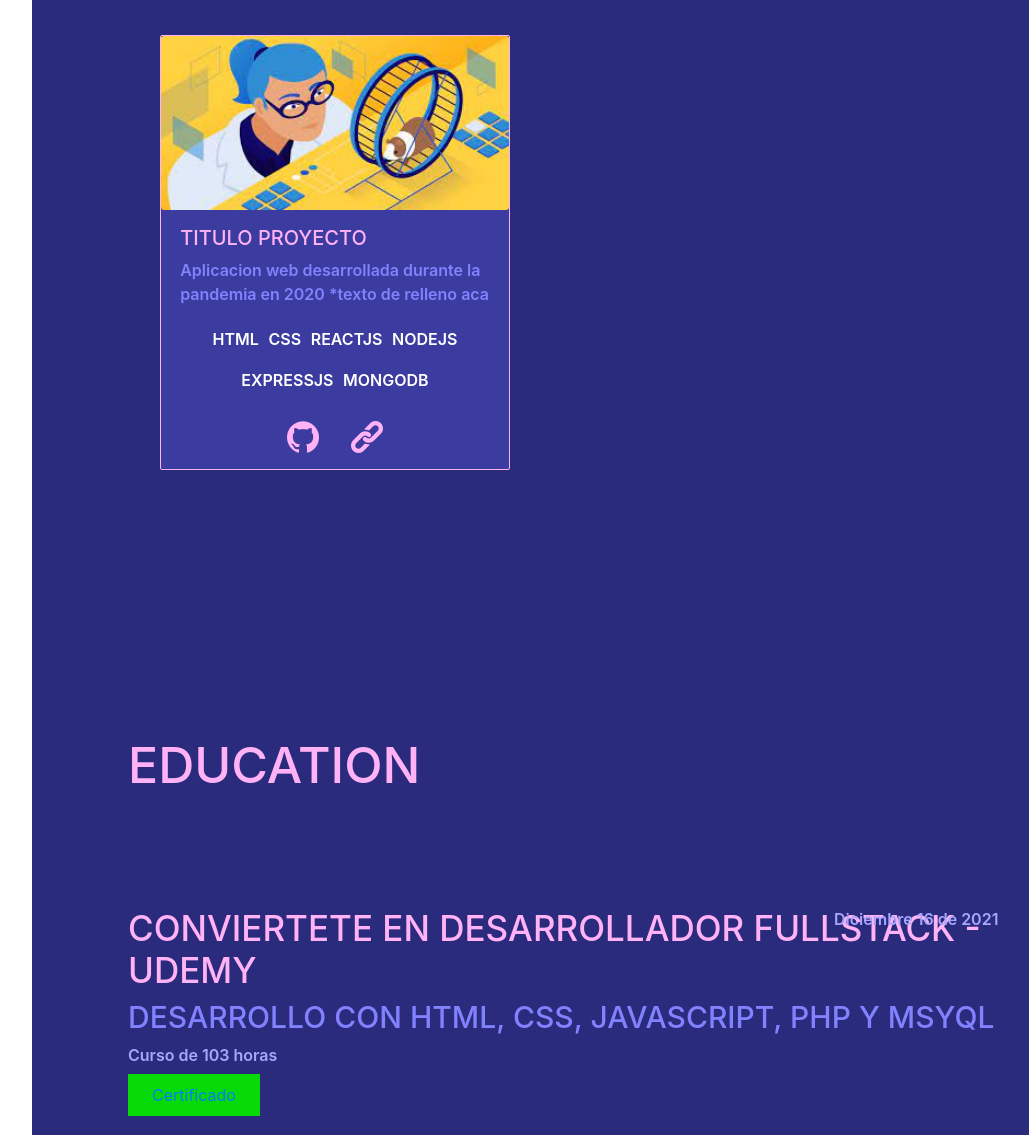
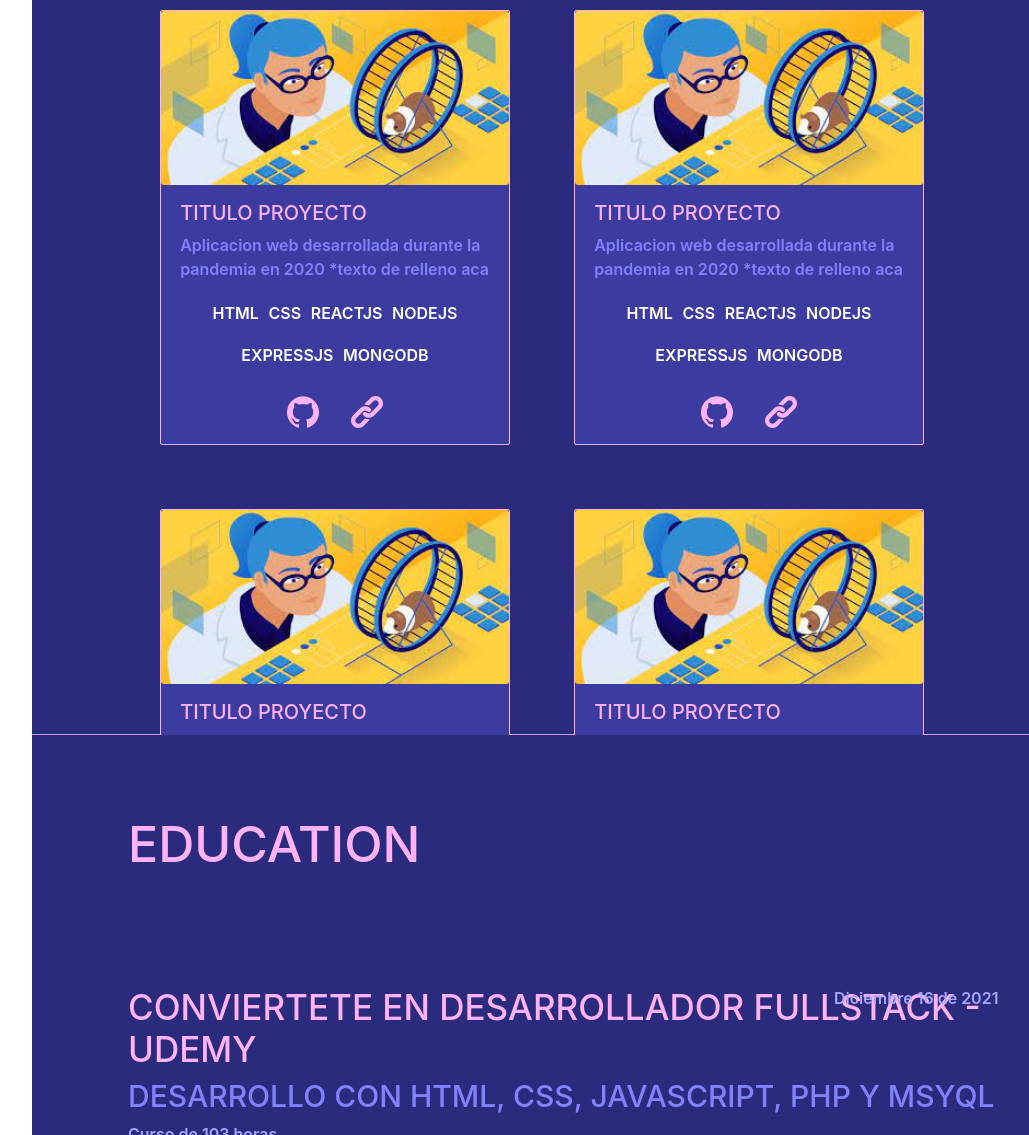
Before and after one commit to aguustin/secondPort, a plain HTML site: page index.html in a window 1280 px wide. Shown: the part 1665-2800 px from the top of the page, without its empty margins (224-1253 px from the left). Drawn offline with nearby package versions, Linux system fonts and the light colour scheme.

Commit message:
casi terminado

```diff
--- a/index.css
+++ b/index.css
@@ -58,9 +58,10 @@
 && .mail{
     background-color: transparent;
     border: none;
-    color: rgb(8, 218, 8);
+    color: rgb(255, 167, 255);
     height: 0px;
     margin-top: -1px;
+    margin-right: 14rem;
     font-size: 20px;
     font-weight: 600;
 }
@@ -81,7 +82,7 @@
     && #lastname{
         margin-left: 20px;
         font-size: 72px;
-        color: rgb(8, 218, 8);
+        color: rgb(255, 167, 255);
     }
 
     && .welcome{
@@ -93,7 +94,7 @@
         font-size: 18px;
         border: none;
         border-radius: 7px;
-        background-color: rgb(8, 218, 8);
+        background-color: rgb(255, 167, 255);
         font-weight: 600;
         box-shadow: 0px 6px 1px 7px rgba(130,130,255,0.44);
         -webkit-box-shadow: 0px 6px 1px 7px rgba(130,130,255,0.44);
@@ -127,11 +128,12 @@
     width: 80%;
     height: 100vh;
     background-color: rgb(43, 43, 126);
+    border-bottom: 1px solid rgb(255, 167, 255);
 }
 
-.aboutme-container, .project-lenguages{
+.aboutme-container, .project-lenguages, .info, .aboutme-container, .portfolio-container, .education-container, .skills-container, .contact-container{
     justify-content: left;
-    align-items: left;
+    align-items: center;
 }
 
 .aboutme{
@@ -163,6 +165,7 @@
     width: 90%;
     margin-left: 6rem;
     overflow-y: scroll;
+    height: 850px;
 
     && h1, h2{
         color: rgb(255, 178, 245);
@@ -324,7 +327,6 @@
 .contact{
     width: 85%;
     margin-bottom: 3rem;
-    margin-left: 6rem;
 
     && h1{
         font-size: 50px;
@@ -346,7 +348,6 @@
     && label{
         margin-left: .8rem;
         color: rgb(252, 242, 242);
-        font-weight: 600;
     }
 
     && b{
@@ -372,4 +373,10 @@
         color: rgb(252, 242, 242);
         font-weight: 600;
     }
+
+    && h3{
+        font-size: 19px;
+        margin-top: 3rem;
+        color: rgb(255, 131, 238);
+    }
 }
--- a/index.html
+++ b/index.html
@@ -34,7 +34,7 @@
                         </div>
                         <p class="welcome m-3">WELCOME TO MY PORTFOLIO AS A JR DEVELOPER</p>
                         <div class="d-flex m-3">
-                            <p class="contact">If you want to contact me you can send me a message to</p><button class="mail">agustin.molee@gmail.com</button>
+                            <p class="contact">If you want to contact me you can send me a message to</p><button class="mail">aguustin.molee@gmail.com</button>
                         </div>
                         <button class="download-cv m-3">Download my CV</button>
                         <div class="social-networks d-flex">
@@ -83,10 +83,94 @@
                                     </div>
                                 </div>
                             </div>
+                            <div class="card-project">
+                                <img class="card-img" src="prueba.jpg" alt=""></img>
+                            <div class="project-desc">
+                                <h2>TITULO PROYECTO</h2>
+                                <p>Aplicacion web desarrollada durante la pandemia en 2020 *texto de relleno aca</p>
+                            </div>
+                            <div class="project-lenguages">
+                                <div class="e d-flex flex-wrap">
+                                    <li><img src="" alt=""></img><label>HTML</label></li>
+                                    <li><img src="" alt=""></img><label>CSS</label></li>
+                                    <li><img src="" alt=""></img><label>REACTJS</label></li>
+                                    <li><img src="" alt=""></img><label>NODEJS</label></li>
+                                    <li><img src="" alt=""></img><label>EXPRESSJS</label></li>
+                                    <li><img src="" alt=""></img><label>MONGODB</label></li>
+                                </div>
+                                <div class="icons-card d-flex">
+                                    <img src="github.png" alt=""></img>
+                                    <img src="link.png" alt=""></img>
                                 </div>
                             </div>
                         </div>
-                <div class="education-container position-relative">
+                        <div class="card-project">
+                            <img class="card-img" src="prueba.jpg" alt=""></img>
+                        <div class="project-desc">
+                            <h2>TITULO PROYECTO</h2>
+                            <p>Aplicacion web desarrollada durante la pandemia en 2020 *texto de relleno aca</p>
+                        </div>
+                        <div class="project-lenguages">
+                            <div class="e d-flex flex-wrap">
+                                <li><img src="" alt=""></img><label>HTML</label></li>
+                                <li><img src="" alt=""></img><label>CSS</label></li>
+                                <li><img src="" alt=""></img><label>REACTJS</label></li>
+                                <li><img src="" alt=""></img><label>NODEJS</label></li>
+                                <li><img src="" alt=""></img><label>EXPRESSJS</label></li>
+                                <li><img src="" alt=""></img><label>MONGODB</label></li>
+                            </div>
+                            <div class="icons-card d-flex">
+                                <img src="github.png" alt=""></img>
+                                <img src="link.png" alt=""></img>
+                            </div>
+                        </div>
+                    </div>
+                    <div class="card-project">
+                        <img class="card-img" src="prueba.jpg" alt=""></img>
+                    <div class="project-desc">
+                        <h2>TITULO PROYECTO</h2>
+                        <p>Aplicacion web desarrollada durante la pandemia en 2020 *texto de relleno aca</p>
+                    </div>
+                    <div class="project-lenguages">
+                        <div class="e d-flex flex-wrap">
+                            <li><img src="" alt=""></img><label>HTML</label></li>
+                            <li><img src="" alt=""></img><label>CSS</label></li>
+                            <li><img src="" alt=""></img><label>REACTJS</label></li>
+                            <li><img src="" alt=""></img><label>NODEJS</label></li>
+                            <li><img src="" alt=""></img><label>EXPRESSJS</label></li>
+                            <li><img src="" alt=""></img><label>MONGODB</label></li>
+                        </div>
+                        <div class="icons-card d-flex">
+                            <img src="github.png" alt=""></img>
+                            <img src="link.png" alt=""></img>
+                        </div>
+                    </div>
+                </div>
+                <div class="card-project">
+                    <img class="card-img" src="prueba.jpg" alt=""></img>
+                <div class="project-desc">
+                    <h2>TITULO PROYECTO</h2>
+                    <p>Aplicacion web desarrollada durante la pandemia en 2020 *texto de relleno aca</p>
+                </div>
+                <div class="project-lenguages">
+                    <div class="e d-flex flex-wrap">
+                        <li><img src="" alt=""></img><label>HTML</label></li>
+                        <li><img src="" alt=""></img><label>CSS</label></li>
+                        <li><img src="" alt=""></img><label>REACTJS</label></li>
+                        <li><img src="" alt=""></img><label>NODEJS</label></li>
+                        <li><img src="" alt=""></img><label>EXPRESSJS</label></li>
+                        <li><img src="" alt=""></img><label>MONGODB</label></li>
+                    </div>
+                    <div class="icons-card d-flex">
+                        <img src="github.png" alt=""></img>
+                        <img src="link.png" alt=""></img>
+                    </div>
+                </div>
+            </div>
+                        </div>
+                    </div>
+                </div>
+                <div class="education-container position-relative d-flex">
                     <div class="education">
                         <div>
                             <h1>EDUCATION</h1>
@@ -118,7 +202,8 @@
                             </div>
                         </div>
                     </div>
-                    <div class="skills-container position-relative">
+                    <div class="skills-container position-relative d-flex">
+                        <div>
                             <div class="skills">
                                 <h1>SKILLS</h1>
                             </div>
@@ -167,33 +252,36 @@
                                 </div>
                             </div>
                         </div>
-                    <div class="contact-container position-relative">
+                    </div>
+                    <div class="contact-container position-relative d-flex">
+                        <div>
                             <div class="contact">
                                 <h1>CONTACT ME!</h1>
                             </div> <!-- #FFF200 -->
-                        <div>
+                            <div class="ml-3">
                                 <div class="contact-divs d-flex">
                                     <img src="email.png" alt=""></img>
                                     <label>Email</label>
-                                <b>agustinMole/gmail.com</b>
+                                    <b>aguustin.molee@gmail.com</b>
                                 </div>
                                 <div class="contact-divs d-flex">
                                     <img src="whatsapp.png" alt=""></img>
                                     <label>Whatsapp</label>
-                                <b>agustinMole/gmail.com</b>
+                                    <b>+549 2612086541</b>
                                 </div>
                                 <div class="contact-divs d-flex">
                                     <img src="instagramB.png" alt=""></img>
                                     <label>Instagram</label>
-                                <a href="">agustinMole/gmail.com</a>
+                                    <a href="">https://www.instagram.com/agustinmolee/</a>
                                 </div>
                             </div>
                             <div class="site">
                                 <h3>ESTE SITIO ESTA DESARROLLADO CON:</h3>
-                            <div class="d-flex align-items-center m-3">
-                                <img class="mr-1" src="reactjs.png"></img><label>ReactJS</label>
-                                <img class="ml-3 mr-1" src="nodejs.png"></img><label>NodeJS</label>
-                                <img class="ml-3 mr-1" src="html.png"></img><label>ExpressJS</label>
+                                <div class="d-flex align-items-center mt-3">
+                                    <img class="mr-1" src="html.png"></img><label>HTML</label>
+                                    <img class="ml-3 mr-1" src="css.png"></img><label>CSS</label>
+                                    <img class="ml-3 mr-1" src="js.png"></img><label>Javascript</label>
+                                </div>
                             </div>
                         </div>
                     </div>
```
Lines whose indentation alone changed are shown as unchanged.
